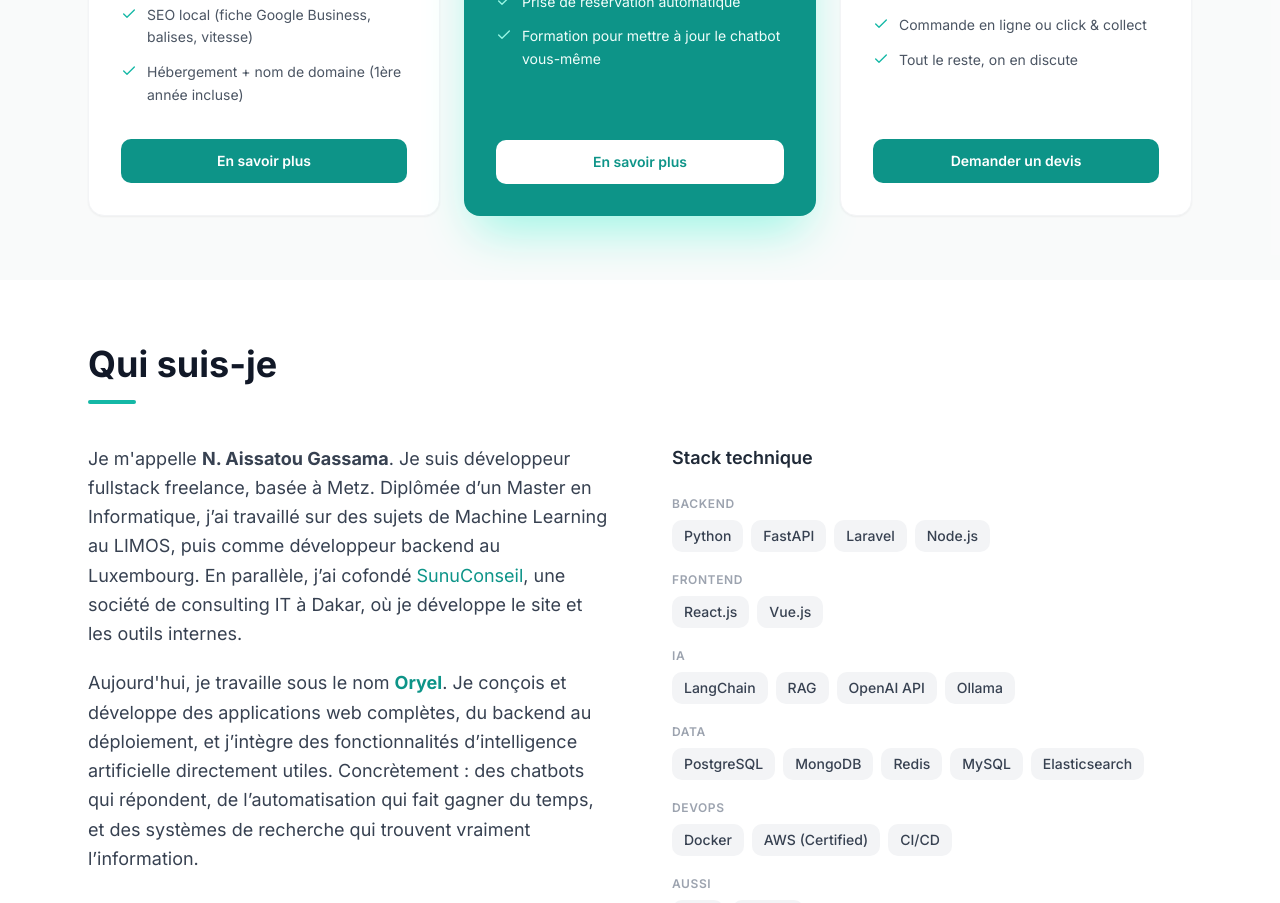
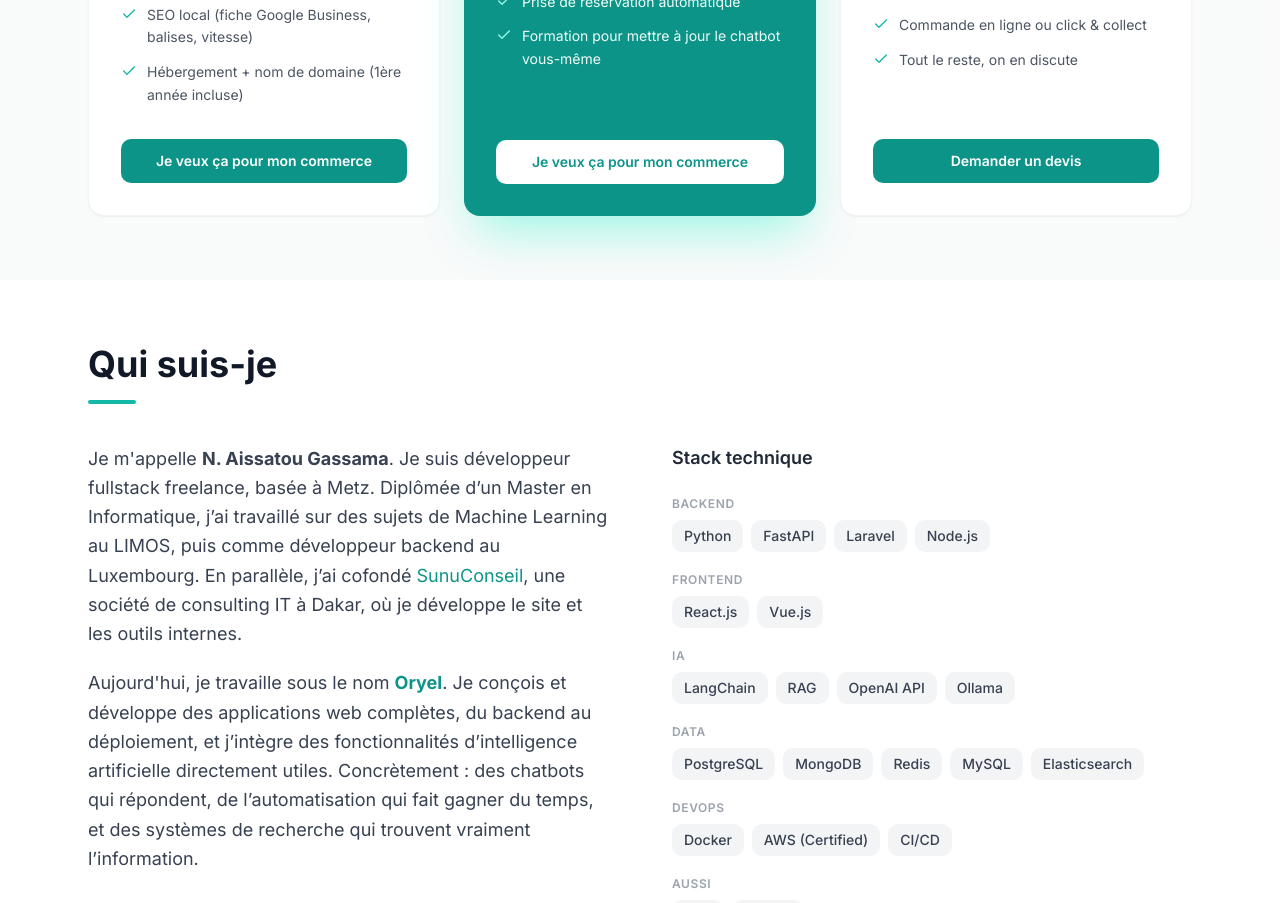
Before and after one commit to ayshagassama1/oryel-website, a React (Vite) app in the folder frontend/: page / in a window 1280 px wide. Shown: the part 2540-3443 px from the top of the page. Built offline with nearby package versions, Linux system fonts and the light colour scheme; no server answers.

Commit message:
changed CTA on service section

```diff
--- a/frontend/src/components/ServicesSection.jsx
+++ b/frontend/src/components/ServicesSection.jsx
@@ -19,7 +19,7 @@ const tiers = [
       'SEO local (fiche Google Business, balises, vitesse)',
       'Hébergement + nom de domaine (1ère année incluse)',
     ],
-    cta: 'En savoir plus',
+    cta: 'Je veux ça pour mon commerce',
   },
   {
     icon: MessageSquare,
@@ -34,7 +34,7 @@ const tiers = [
       'Prise de réservation automatique',
       'Formation pour mettre à jour le chatbot vous-même',
     ],
-    cta: 'En savoir plus',
+    cta: 'Je veux ça pour mon commerce',
   },
   {
     icon: Settings,
@@ -53,13 +53,20 @@ const tiers = [
   },
 ];
 
-export default function ServicesSection() {
+export default function ServicesSection({ onWantSameSite }) {
   const ref = useScrollAnimate();
 
   const card0Ref = useScrollAnimate(100);
   const card1Ref = useScrollAnimate(200);
   const card2Ref = useScrollAnimate(300);
   const cardRefs = [card0Ref, card1Ref, card2Ref];
+
+  const handleCta = (tier) => {
+    if (onWantSameSite) {
+      onWantSameSite(tier.title);
+    }
+    scrollTo('contact');
+  };
 
   return (
     <section id="services" className="py-16 bg-gray-50/80">
@@ -150,7 +157,7 @@ export default function ServicesSection() {
                 </ul>
 
                 <button
-                  onClick={() => scrollTo('contact')}
+                  onClick={() => handleCta(tier)}
                   className={`w-full py-3 rounded-lg font-semibold text-sm transition-all duration-200 ${
                     tier.recommended
                       ? 'bg-white text-teal-600 hover:bg-teal-50'
```
